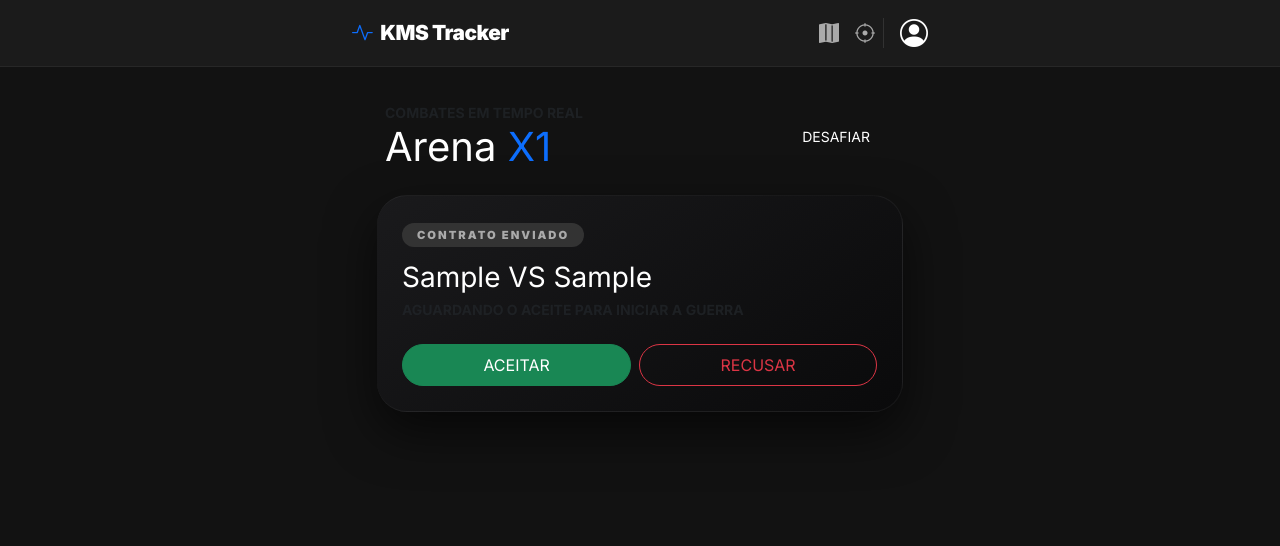
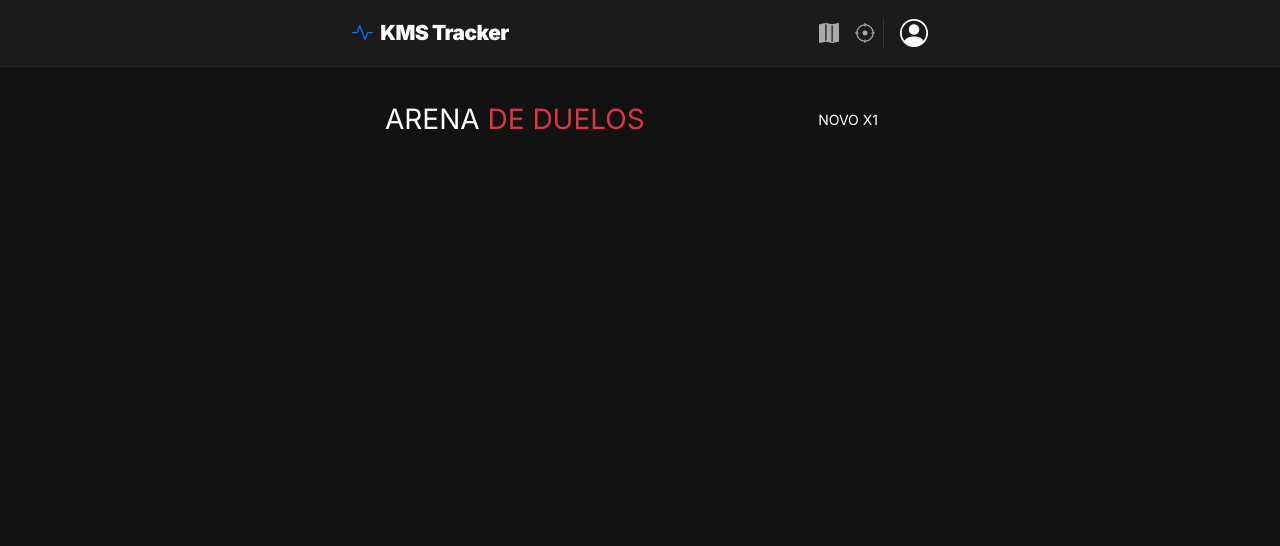
Before and after one commit to JullioDutra/projeto_kms, a Django app: page /arena/ in a window 1280 px wide. Shown: the top 546 px of the page. Run offline with Django 5.2, Linux system fonts and the light colour scheme; a user stored in the database is signed in; tables that the repository leaves empty hold one stand-in row (values such as "Sample post").

Commit message:
Update arena.html

```diff
--- a/core/templates/core/arena.html
+++ b/core/templates/core/arena.html
@@ -1,6 +1,6 @@
 {% extends 'core/base.html' %}
 
-{% block title %}Arena de Duelos - KMS Tracker{% endblock %}
+{% block title %}Duelo 1x1 KM - Arena KMS{% endblock %}
 
 {% block extra_css %}
 <style>
@@ -10,188 +10,130 @@
         --primary-red: #ff416c;
         --deep-red: #ff4b2b;
         --gold: #ffd700;
-        --neon-glow-blue: 0 0 20px rgba(0, 210, 255, 0.4);
-        --neon-glow-red: 0 0 20px rgba(255, 75, 43, 0.4);
     }
 
-    /* --- CONTAINER DA ARENA --- */
-    .arena-container { padding-top: 10px; padding-bottom: 50px; }
-
-    /* --- CARD ESTILO MATCH DAY (COMPETITIVO) --- */
+    /* --- ARENA CARDS --- */
     .arena-card {
         background: linear-gradient(145deg, #1a1a1c 0%, #0a0a0b 100%);
         border-radius: 30px;
         padding: 30px 20px;
         margin-bottom: 35px;
-        border: 1px solid rgba(255, 255, 255, 0.05);
+        border: 1px solid rgba(255, 255, 255, 0.08);
         box-shadow: 0 20px 50px rgba(0,0,0,0.6);
         position: relative;
         overflow: hidden;
     }
 
-    /* Brilhos de fundo para os lados */
-    .bg-glow-blue { position: absolute; top: -100px; left: -100px; width: 250px; height: 250px; background: var(--primary-blue); filter: blur(100px); opacity: 0.15; z-index: 0; }
-    .bg-glow-red { position: absolute; bottom: -100px; right: -100px; width: 250px; height: 250px; background: var(--primary-red); filter: blur(100px); opacity: 0.15; z-index: 0; }
+    /* Brilho no contorno do vencedor ou do card ativo */
+    .arena-card::before {
+        content: ""; position: absolute; top: 0; left: 0; right: 0; height: 4px;
+        background: linear-gradient(90deg, var(--primary-blue), var(--primary-red));
+    }
 
-    /* Cabeçalho do Card */
-    .duel-header { position: relative; z-index: 2; margin-bottom: 25px; }
-    .duel-tag {
-        background: var(--gold); color: #000; font-weight: 900; padding: 5px 15px;
-        border-radius: 50px; font-size: 0.7rem; text-transform: uppercase; letter-spacing: 2px;
+    /* --- AVATARES COM FOTO --- */
+    .athlete-photo-container {
+        width: 90px; height: 90px; margin: 0 auto 15px; position: relative;
     }
-    .meta-value { font-size: 1.8rem; font-weight: 900; color: #fff; letter-spacing: -1px; margin-top: 8px; line-height: 1; }
-    .meta-sub { color: #666; font-size: 0.8rem; font-weight: 700; text-transform: uppercase; }
 
-    /* --- AVATARES E TANQUES --- */
-    .fighter-zone { display: flex; justify-content: space-around; align-items: flex-end; position: relative; z-index: 2; }
-
-    .athlete-column { width: 120px; text-align: center; }
-
-    .athlete-photo-wrapper {
-        width: 85px; height: 85px; margin: 0 auto 15px; position: relative;
-    }
     .athlete-photo {
         width: 100%; height: 100%; border-radius: 50%; object-fit: cover;
         border: 3px solid; padding: 3px; background: #000;
+        box-shadow: 0 0 20px rgba(0,0,0,0.5);
     }
-    .photo-blue { border-color: var(--primary-blue); box-shadow: var(--neon-glow-blue); }
-    .photo-red { border-color: var(--primary-red); box-shadow: var(--neon-glow-red); }
 
-    .athlete-name { font-weight: 900; font-size: 1.1rem; color: #fff; margin-bottom: 10px; text-transform: uppercase; }
+    .photo-blue { border-color: var(--primary-blue); box-shadow: 0 0 15px rgba(0, 210, 255, 0.4); }
+    .photo-red { border-color: var(--primary-red); box-shadow: 0 0 15px rgba(255, 65, 108, 0.4); }
 
-    /* Tanques Slim Refinados */
-    .tank-slim {
+    .vs-text-vibrant {
+        font-size: 2.8rem; font-weight: 900; font-style: italic;
+        background: linear-gradient(180deg, #fff 30%, var(--gold) 100%);
+        -webkit-background-clip: text; -webkit-text-fill-color: transparent;
+        opacity: 0.9; margin-bottom: 50px;
+    }
+
+    /* --- TANQUES INTEGRADOS --- */
+    .tank-slim-v2 {
         width: 65px; height: 180px; background: rgba(255,255,255,0.03);
-        border: 3px solid #222; border-radius: 10px 10px 20px 20px;
+        border: 2px solid #333; border-radius: 10px 10px 20px 20px;
         margin: 0 auto; position: relative; overflow: hidden;
     }
-    .fill-blue { background: linear-gradient(180deg, var(--primary-blue), var(--deep-blue)); box-shadow: 0 0 15px rgba(0, 210, 255, 0.5); }
-    .fill-red { background: linear-gradient(180deg, var(--primary-red), var(--deep-red)); box-shadow: 0 0 15px rgba(255, 75, 43, 0.5); }
 
-    .perc-overlay {
+    .fill-blue { background: linear-gradient(180deg, var(--primary-blue), var(--deep-blue)); }
+    .fill-red { background: linear-gradient(180deg, var(--primary-red), var(--deep-red)); }
+
+    .perc-tag {
         position: absolute; top: 50%; left: 50%; transform: translate(-50%, -50%);
-        font-weight: 900; font-size: 1.2rem; color: #fff; text-shadow: 0 2px 4px rgba(0,0,0,0.8); z-index: 5;
+        font-weight: 900; font-size: 1.1rem; color: #fff; text-shadow: 0 2px 4px #000; z-index: 5;
     }
 
-    .vs-divider { font-size: 3rem; font-weight: 900; font-style: italic; color: var(--gold); opacity: 0.8; margin-bottom: 60px; }
-
-    .km-current { font-size: 1.5rem; font-weight: 900; color: #fff; margin-top: 10px; display: block; }
-
-    /* Botão WhatsApp */
-    .btn-duel-share {
-        background-color: #25D366; color: white !important; border: none; padding: 14px;
-        border-radius: 18px; font-weight: 900; text-transform: uppercase; font-size: 0.85rem;
-        width: 100%; transition: 0.3s; margin-top: 25px; box-shadow: 0 10px 20px rgba(37, 211, 102, 0.2);
+    .duel-meta-badge {
+        background: rgba(255, 215, 0, 0.1); color: var(--gold);
+        border: 1px solid var(--gold); padding: 5px 15px;
+        border-radius: 50px; font-weight: 800; font-size: 0.8rem;
+        text-transform: uppercase; letter-spacing: 1px;
     }
 </style>
 {% endblock %}
 
 {% block content %}
-<div class="container arena-container" style="max-width: 550px;">
+<div class="container py-2" style="max-width: 550px;">
 
     <div class="d-flex justify-content-between align-items-center mb-4 px-2">
-        <div>
-            <p class="mb-0 text-muted small fw-bold text-uppercase">Combates em Tempo Real</p>
-            <h1 class="fw-900 text-white mb-0">Arena <span class="text-primary">X1</span></h1>
-        </div>
-        <button class="btn btn-sm fw-900 px-4 py-2" style="background-color: var(--primary-red); color: white; border-radius: 12px; box-shadow: var(--neon-glow-red);" data-bs-toggle="modal" data-bs-target="#novoDesafioModal">
-            DESAFIAR
+        <h3 class="fw-900 mb-0 text-white">ARENA <span class="text-danger">DE DUELOS</span></h3>
+        <button class="btn btn-sm fw-900 px-3 py-2" style="background: var(--primary-red); color: white; border-radius: 12px;" data-bs-toggle="modal" data-bs-target="#novoDesafioModal">
+            NOVO X1
         </button>
     </div>
 
     {% for d in desafios %}
-        {% if d.status == 'pendente' %}
-            <div class="arena-card" style="border-left: 6px solid var(--gold); padding: 25px;">
-                <div class="duel-header mb-0">
-                    <span class="duel-tag" style="background: #333; color: #aaa;">Contrato Enviado</span>
-                    <h3 class="text-white fw-900 mt-3 mb-1">{{ d.desafiante }} VS {{ d.desafiado }}</h3>
-                    <p class="text-muted small fw-bold">AGUARDANDO O ACEITE PARA INICIAR A GUERRA</p>
-                </div>
-                {% if request.user.first_name == d.desafiado %}
-                <div class="mt-4 d-flex gap-2">
-                    <a href="{% url 'responder_desafio' d.id 'aceitar' %}" class="btn btn-success flex-grow-1 fw-900 rounded-pill py-2">ACEITAR</a>
-                    <a href="{% url 'responder_desafio' d.id 'recusar' %}" class="btn btn-outline-danger flex-grow-1 fw-900 rounded-pill py-2">RECUSAR</a>
-                </div>
-                {% endif %}
+        {% if d.status == 'ativo' %}
+        <div class="arena-card" id="cartaoDesafio_{{ d.id }}">
+            <div class="text-center mb-4">
+                <span class="duel-meta-badge">Objetivo: {{ d.alvo_km|floatformat:0 }}KM</span>
+                <p class="text-muted small fw-bold mt-2 mb-0">PRAZO: {{ d.prazo_dias }} DIAS RESTANTES</p>
             </div>
 
-        {% elif d.status == 'ativo' %}
-            <div class="arena-card" id="cartaoDesafio_{{ d.id }}">
-                <div class="bg-glow-blue"></div>
-                <div class="bg-glow-red"></div>
-
-                <div class="duel-header text-center">
-                    <span class="duel-tag">Duelo de Titãs</span>
-                    <div class="meta-value">{{ d.alvo_km|floatformat:0 }}KM</div>
-                    <div class="meta-sub">Prazo: {{ d.prazo_dias }} dias</div>
-                </div>
-
-                <div class="fighter-zone">
-                    <div class="athlete-column">
-                        <div class="athlete-photo-wrapper">
+            <div class="d-flex justify-content-around align-items-end mb-4">
+                <div class="text-center" style="width: 120px;">
+                    <div class="athlete-photo-container">
                         {% if d.avatar_desafiante %}
                             <img src="{{ d.avatar_desafiante }}" class="athlete-photo photo-blue">
                         {% else %}
-                                <div class="athlete-photo photo-blue d-flex align-items-center justify-content-center text-white fw-bold fs-2">{{ d.desafiante|make_list|first|upper }}</div>
+                            <div class="athlete-photo photo-blue d-flex align-items-center justify-content-center text-white fw-bold fs-2">{{ d.desafiante|first|upper }}</div>
                         {% endif %}
                     </div>
-                        <h4 class="athlete-name">{{ d.desafiante }}</h4>
-                        <div class="tank-slim">
-                            <div class="perc-overlay">{{ d.porc_desafiante|floatformat:0 }}%</div>
+                    <h6 class="fw-900 text-white mb-3">{{ d.desafiante|upper }}</h6>
+                    <div class="tank-slim-v2">
+                        <div class="perc-tag">{{ d.porc_desafiante|floatformat:0 }}%</div>
                         <div class="fill-blue" style="width: 100%; height: {{ d.porc_desafiante }}%; position: absolute; bottom: 0;"></div>
                     </div>
-                        <span class="km-current">{{ d.km_desafiante|floatformat:1 }} <small style="font-size: 0.7rem; color: #555;">km</small></span>
+                    <h5 class="fw-900 mt-3 text-info">{{ d.km_desafiante|floatformat:1 }} <small style="font-size: 0.7rem;">KM</small></h5>
                 </div>
 
-                    <div class="vs-divider">VS</div>
+                <div class="vs-text-vibrant">VS</div>
 
-                    <div class="athlete-column">
-                        <div class="athlete-photo-wrapper">
+                <div class="text-center" style="width: 120px;">
+                    <div class="athlete-photo-container">
                         {% if d.avatar_desafiado %}
                             <img src="{{ d.avatar_desafiado }}" class="athlete-photo photo-red">
                         {% else %}
-                                <div class="athlete-photo photo-red d-flex align-items-center justify-content-center text-white fw-bold fs-2">{{ d.desafiado|make_list|first|upper }}</div>
+                            <div class="athlete-photo photo-red d-flex align-items-center justify-content-center text-white fw-bold fs-2">{{ d.desafiado|first|upper }}</div>
                         {% endif %}
                     </div>
-                        <h4 class="athlete-name">{{ d.desafiado }}</h4>
-                        <div class="tank-slim">
-                            <div class="perc-overlay">{{ d.porc_desafiado|floatformat:0 }}%</div>
+                    <h6 class="fw-900 text-white mb-3">{{ d.desafiado|upper }}</h6>
+                    <div class="tank-slim-v2">
+                        <div class="perc-tag">{{ d.porc_desafiado|floatformat:0 }}%</div>
                         <div class="fill-red" style="width: 100%; height: {{ d.porc_desafiado }}%; position: absolute; bottom: 0;"></div>
                     </div>
-                        <span class="km-current">{{ d.km_desafiado|floatformat:1 }} <small style="font-size: 0.7rem; color: #555;">km</small></span>
+                    <h5 class="fw-900 mt-3 text-danger">{{ d.km_desafiado|floatformat:1 }} <small style="font-size: 0.7rem;">KM</small></h5>
                 </div>
             </div>
 
-                <button onclick="partilharDesafio({{ d.id }})" class="btn-duel-share btn-partilhar">
-                    <i class="bi bi-whatsapp me-2"></i> CONVOCAR TORCIDA
+            <button onclick="partilharDesafio({{ d.id }})" class="btn w-100 fw-900 py-3 rounded-pill" style="background: #25D366; color: white; border: none; box-shadow: 0 10px 20px rgba(37, 211, 102, 0.2);">
+                <i class="bi bi-whatsapp me-2"></i> CONVOCAR A TORCIDA
             </button>
         </div>
         {% endif %}
     {% endfor %}
 </div>
-
 {% endblock %}
-
-{% block extra_js %}
-<script src="https://cdnjs.cloudflare.com/ajax/libs/html2canvas/1.4.1/html2canvas.min.js"></script>
-<script>
-    function partilharDesafio(id) {
-        const cartao = document.getElementById('cartaoDesafio_' + id);
-        const botao = cartao.querySelector('.btn-partilhar');
-        botao.style.visibility = 'hidden';
-
-        html2canvas(cartao, {
-            scale: 3,
-            backgroundColor: '#0a0a0b',
-            useCORS: true,
-            borderRadius: 30
-        }).then(canvas => {
-            botao.style.visibility = 'visible';
-            const link = document.createElement('a');
-            link.download = 'Arena_KMS_Duelo.png';
-            link.href = canvas.toDataURL('image/png');
-            link.click();
-        });
-    }
-</script>
-{% endblock %}
```
Lines whose indentation alone changed are shown as unchanged.
